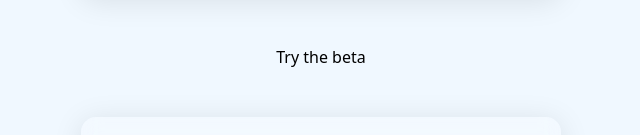
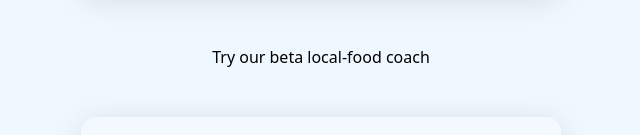
Before and after one commit to CodeFromAnywhere/freefood, a plain HTML site: page public/index.html in a window 1280 px wide. Shown: the part 433-568 px from the top of the page, without its empty margins (319-959 px from the left). Drawn offline with nearby package versions, Linux system fonts and the light colour scheme.

Commit message:
improvements

```diff
--- a/public/index.html
+++ b/public/index.html
@@ -46,7 +46,7 @@
                 people to grow their own food sustainably, regardless of their living conditions.</p>
         </div>
 
-        <a class="py-4" href="chat">Try the beta</a>
+        <a class="py-4" href="chat">Try our beta local-food coach</a>
 
         <div class="glassmorphism text-black">
             <h3 class="text-2xl font-semibold">Fixed-Budget Local Food-Delivery</h3>
```
